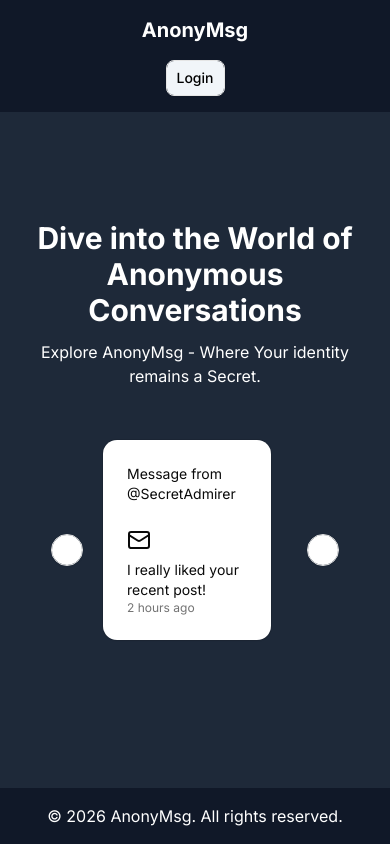
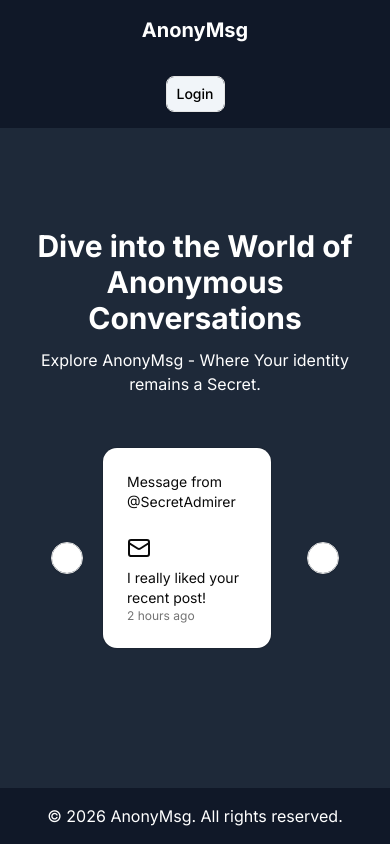
Before and after one commit to VinayNoogler000/Anony-Msg, a Next.js app: page / in a window 390 px wide. Built offline with nearby package versions, Linux system fonts and the light colour scheme; no server answers.

Commit message:
Enhance spacing and login/logout button sizing in Navbar component for better UI/UX

```diff
--- a/src/components/Navbar.tsx
+++ b/src/components/Navbar.tsx
@@ -10,18 +10,18 @@ function Navbar() {
 
   return (
     <nav className="p-4 md:p-6 shadow-md bg-gray-900 text-white">
-      <div className="container mx-auto flex flex-col md:flex-row justify-between items-center">
+      <div className="container mx-auto flex flex-col md:flex-row justify-between items-center gap-4">
         <a href="#" className="text-xl font-bold mb-4 md:mb-0">AnonyMsg</a>
         { status === "authenticated" ?
           (
             <>
               <span className="mr-4">Welcome, {user?.username || user?.email}! </span>
-              <Button className="w-full md:w-auto bg-slate-100 text-black" onClick={() => signOut()}> Logout </Button>
+              <Button className="w-fit md:w-auto bg-slate-100 text-black" onClick={() => signOut()}> Logout </Button>
             </>
           ) :
           (
             <Link href={"/sign-in"}>
-              <Button className="w-full md:w-auto bg-slate-100 text-black" variant="outline">Login</Button>
+              <Button className="w-fit md:w-auto bg-slate-100 text-black" variant="outline">Login</Button>
             </Link>
           )
         }
```
